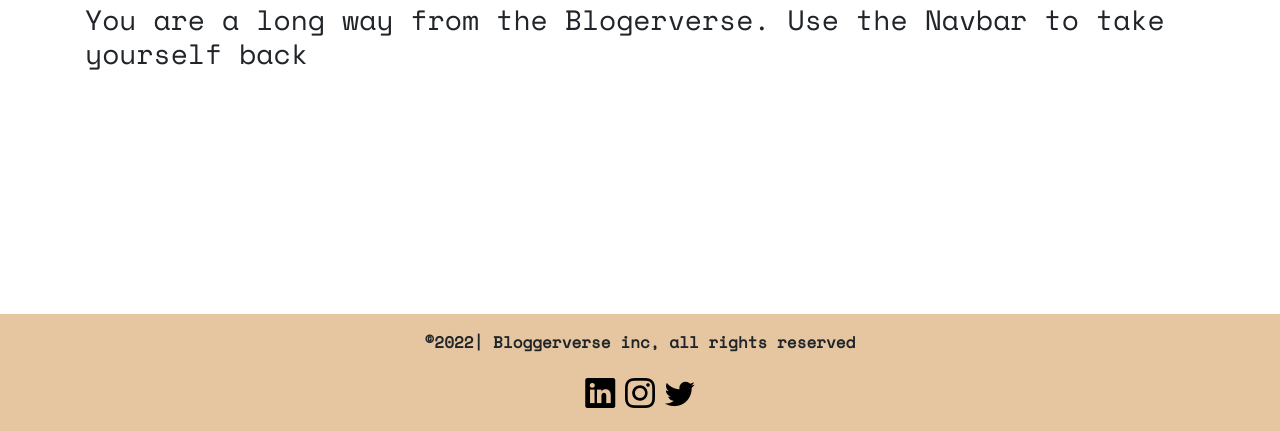
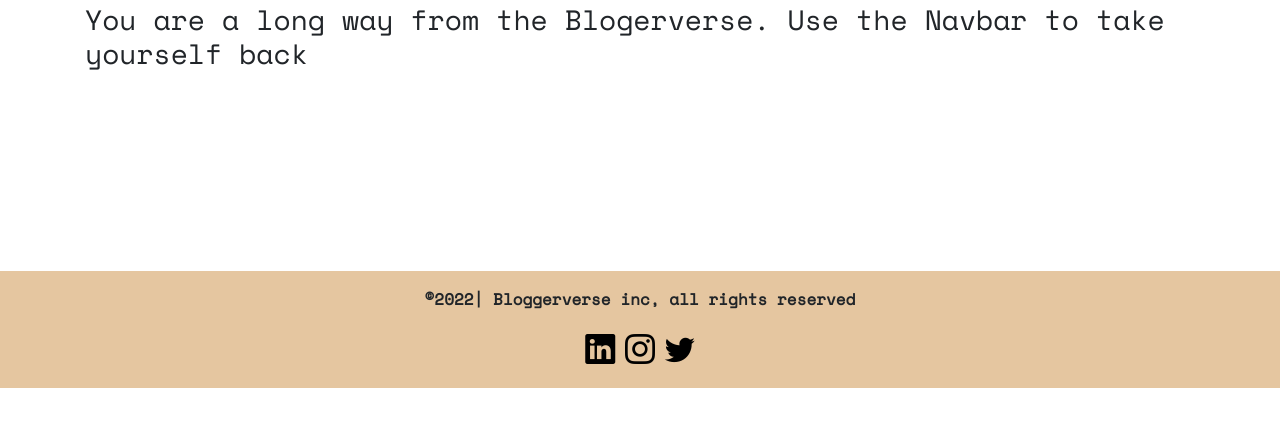
Before and after one commit to Code-Institute-Submissions/bmcdonald2000-bloggerverse_NovResub, a Django app: page /Category/1/ in a window 1280 px wide. Shown: the part 369-800 px from the top of the page. Run offline with Django 3.2, Linux system fonts and the light colour scheme; data that the repository does not hold is empty; some libraries are stand-ins or nearby versions.

Commit message:
fix: footer covering content

```diff
--- a/myblog/templates/base.html
+++ b/myblog/templates/base.html
@@ -127,7 +127,7 @@
       <script src="https://cdn.jsdelivr.net/npm/popper.js@1.16.0/dist/umd/popper.min.js" integrity="sha384-Q6E9RHvbIyZFJoft+2mJbHaEWldlvI9IOYy5n3zV9zzTtmI3UksdQRVvoxMfooAo" crossorigin="anonymous"></script>
       <script src="https://cdn.jsdelivr.net/npm/bootstrap@4.4.1/dist/js/bootstrap.min.js" integrity="sha384-wfSDF2E50Y2D1uUdj0O3uMBJnjuUD4Ih7YwaYd1iqfktj0Uod8GCExl3Og8ifwB6" crossorigin="anonymous"></script>
 
-  <footer class="footer mt-auto py-3">
+  <footer class="footer mt-auto py-3 ">
     <strong><p>©2022| Bloggerverse inc, all rights reserved</p></strong> <a href="https://www.linkedin.com/in/brieanna-mcdonald-0263b1212/" target="_blank"><i class="bi bi-linkedin" id="icons"></i></a> <a href="https://www.instagram.com/" target="_blank"><i class="bi bi-instagram" id ="icons"></i></a> <a href="https://twitter.com/?lang=en" target="_blank"><i class="bi bi-twitter" id="icons"></i></a>
   </footer>
   </body>
--- a/static/css/style.css
+++ b/static/css/style.css
@@ -58,9 +58,6 @@ footer{
     /* always full width of the page */
     width: 100%;
 
-    /* always at the bottom of the page */
-    bottom: 0px;
-    position: fixed;
 
     /* all fotter text is displyed in the center */
     text-align: center;
```
